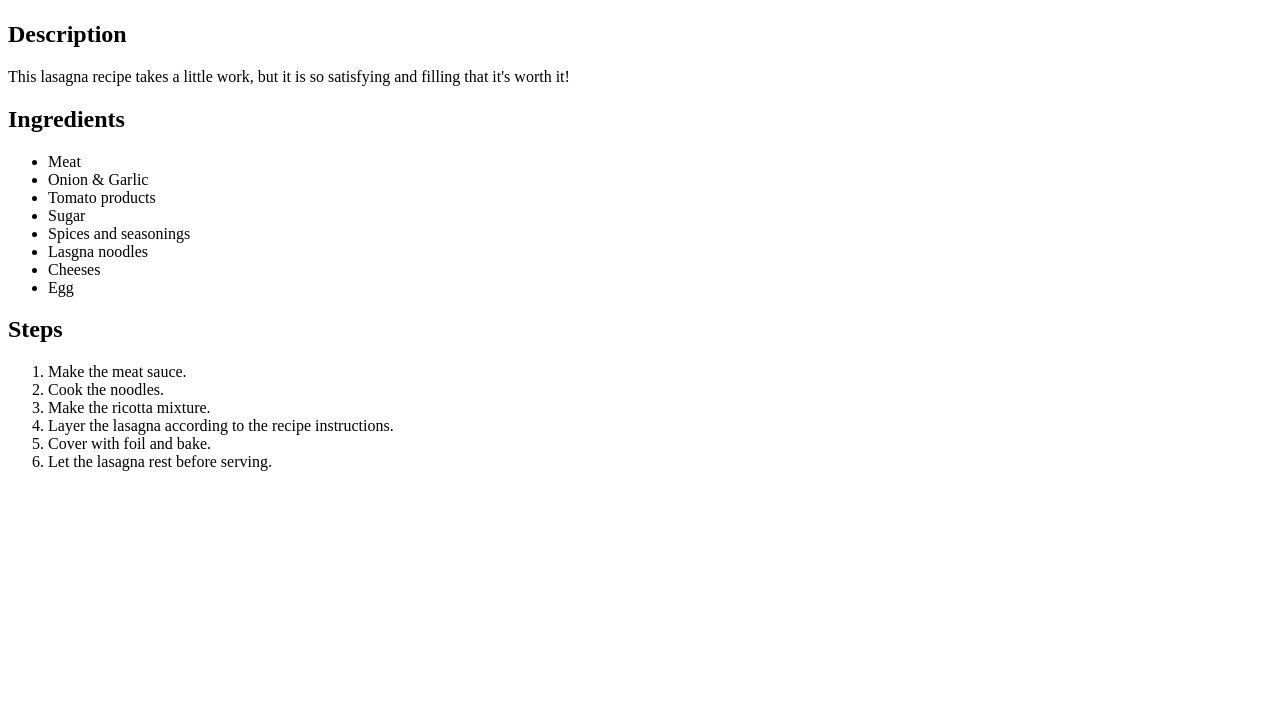
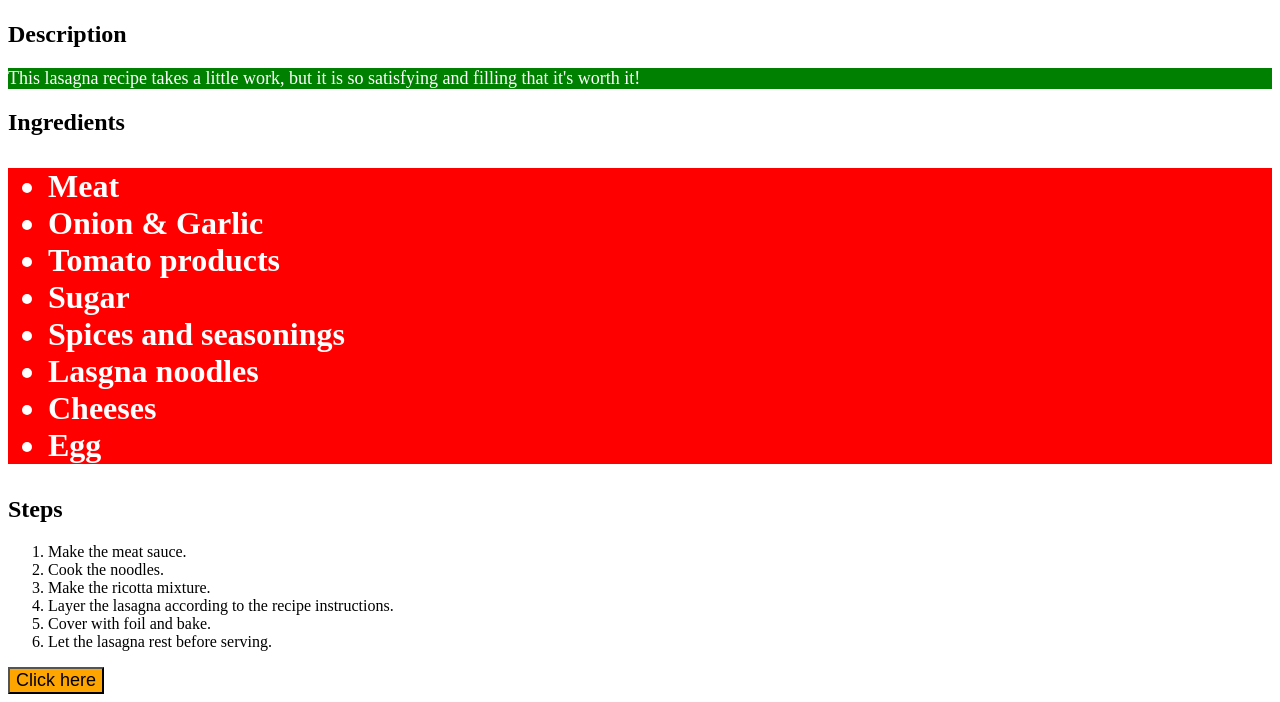
Before and after one commit to JoeriQA/odin-recipes, a plain HTML site: page odin-recipes/lasagna.html in a window 1280 px wide. Shown: the part 383-1085 px from the top of the page. Before the commit the page ends 870 px from the top, so only its background shows below. Drawn offline with Linux system fonts and the light colour scheme.

Commit message:
styling added for lasagna page

```diff
--- a/odin-recipes/lasagna.html
+++ b/odin-recipes/lasagna.html
@@ -1,17 +1,41 @@
 <!DOCTYPE html>
 <html lang="en">
+
 <head>
     <meta charset="UTF-8">
     <meta http-equiv="X-UA-Compatible" content="IE=edge">
     <meta name="viewport" content="width=device-width, initial-scale=1.0">
     <title>Lasagna</title>
+    <style>
+        div {
+            background-color: red;
+            color: white;
+            font-size: 32px;
+            margin: auto;
+            font-weight: bold;
+        }
+
+        p {
+            background-color: green;
+            color: white;
+            font-size: 18px;
+        }
+
+        button {
+            background-color: orange;
+            font-size: 18px;
+        }
+    </style>
 </head>
+
 <body>
     <h1>Lasagna</h1>
-    <img src="https://imagesvc.meredithcorp.io/v3/mm/image?url=https%3A%2F%2Fpublic-assets.meredithcorp.io%2Feaf2a87ca2376e9dca53110c86de9d30%2F168488402675520230523_183833.jpg&q=60&c=sc&orient=true&poi=auto&h=512">
+    <img
+        src="https://imagesvc.meredithcorp.io/v3/mm/image?url=https%3A%2F%2Fpublic-assets.meredithcorp.io%2Feaf2a87ca2376e9dca53110c86de9d30%2F168488402675520230523_183833.jpg&q=60&c=sc&orient=true&poi=auto&h=512">
     <h2>Description</h2>
     <p>This lasagna recipe takes a little work, but it is so satisfying and filling that it's worth it!</p>
     <h2>Ingredients</h2>
+    <div>
         <ul>
             <li>Meat</li>
             <li>Onion & Garlic</li>
@@ -22,6 +46,7 @@
             <li>Cheeses</li>
             <li>Egg</li>
         </ul>
+    </div>
     <h2>Steps</h2>
     <ol>
         <li>Make the meat sauce.</li>
@@ -31,5 +56,9 @@
         <li>Cover with foil and bake.</li>
         <li>Let the lasagna rest before serving.</li>
     </ol>
+
+    <button>Click here</button>
+
 </body>
+
 </html>
```
Also changed, not shown: odin-recipes/lasagna.css (added). Lines whose indentation alone changed are shown as unchanged.
